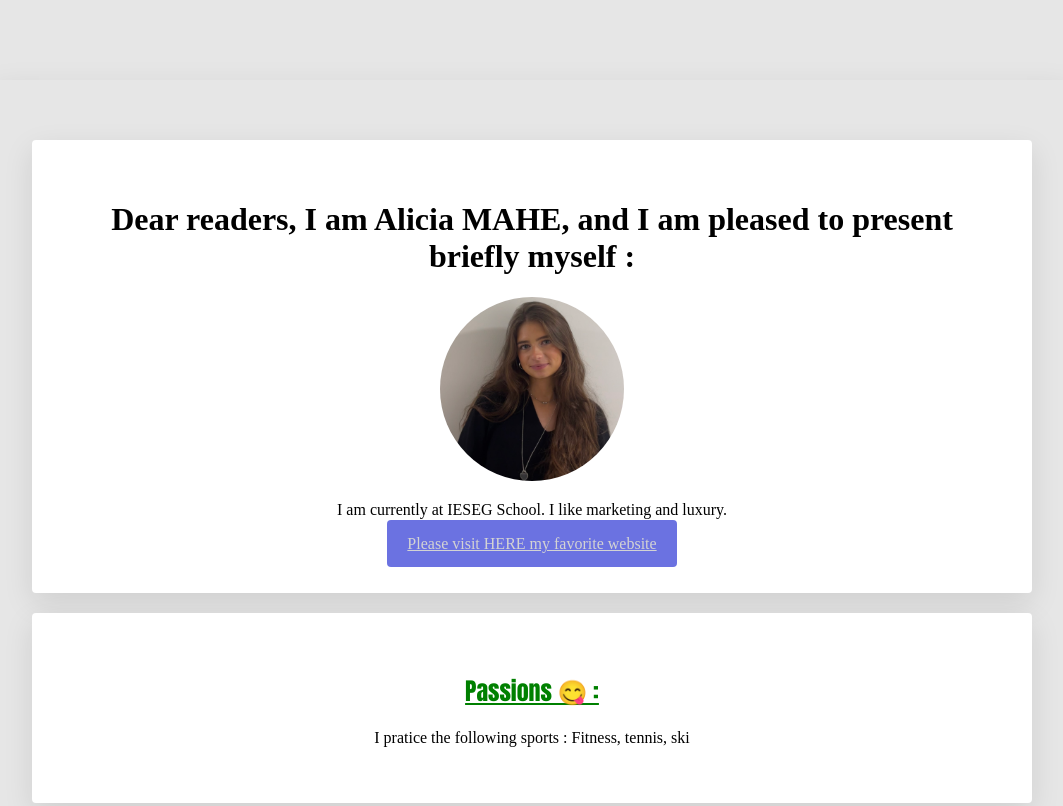
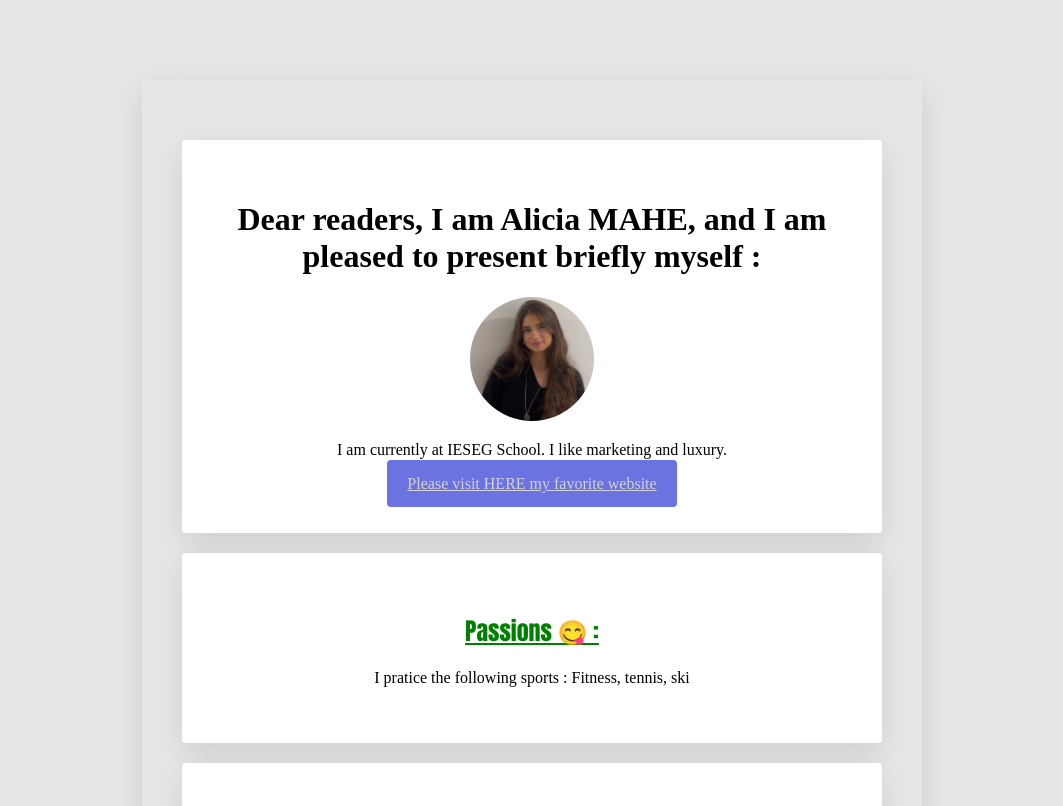
Before and after one commit to Alicia-mahe/my-profile, a plain HTML site: page index.html in a window 1280 px wide. Shown: the top 806 px of the page, without its empty margins (108-1171 px from the left). Drawn offline with Linux system fonts and the light colour scheme.

Commit message:
Update index.html

```diff
--- a/index.html
+++ b/index.html
@@ -10,7 +10,6 @@
   <body>
     <div style="
       box-shadow: 0px 10px 30px rgba(0,0,0,0.1);
-      width: 1000px;
       margin: 80px auto;
       padding:40px;"
       class="container">
```
